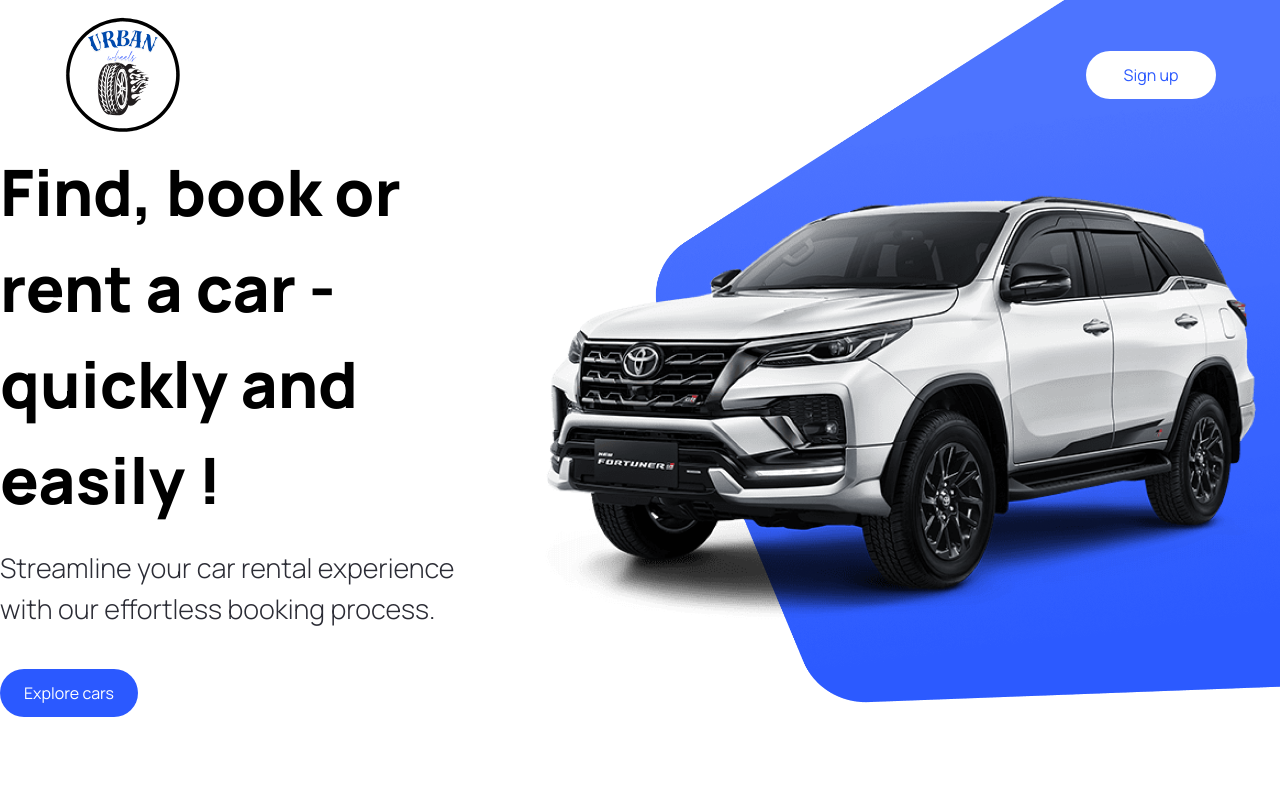
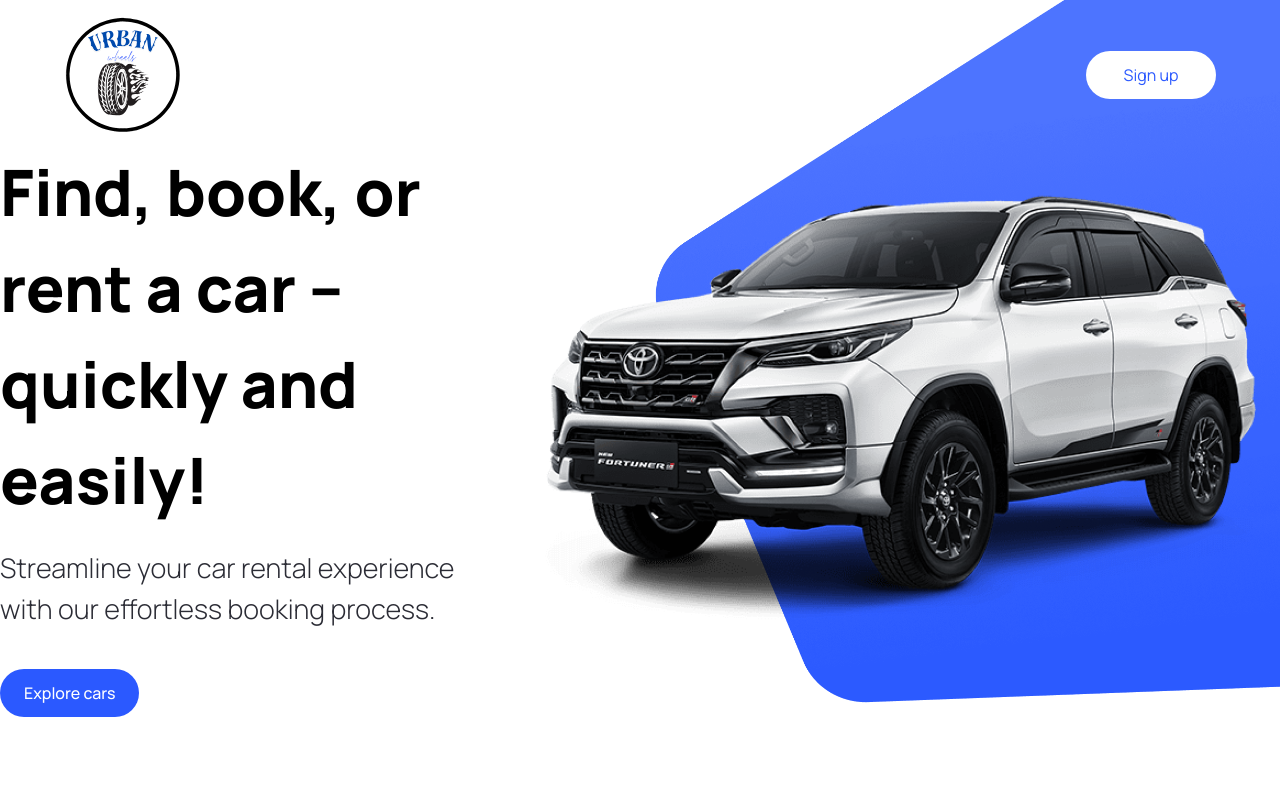
Before and after one commit to mwangimuringi/urbanwheels, a Next.js app: page / in a window 1280 px wide. Shown: the top 800 px of the page. Built offline with nearby package versions, Linux system fonts and the light colour scheme; no server answers; the database is empty.

Commit message:
Refactored Inline Props to Improve Accessibility

```diff
--- a/components/hero.tsx
+++ b/components/hero.tsx
@@ -1,40 +1,46 @@
-'use client'
-import React from 'react'
-import CustomButton from './CustomButton'
-import Image from 'next/image'
+'use client';
+
+import React from 'react';
+import CustomButton from './CustomButton';
+import Image from 'next/image';
 
 const Hero = () => {
   const handleScroll = () => {
+    console.log("Scroll to explore section.");
+  };
 
-  }
   return (
     <div className="hero">
       <div className="flex-1 pt-36 px-0">
-      <h1 className='hero__title'>
-        Find, book or rent a car - quickly and easily !
+        <h1 className="hero__title">
+          Find, book, or rent a car – quickly and easily!
         </h1>
-      <p className='hero__subtitle'>
+        <p className="hero__subtitle">
           Streamline your car rental experience with our effortless booking process.
         </p>
         <CustomButton
           title="Explore cars"
-          containerStyles="bg-primary-blue text-white rounded-full mt-10"
-          handleClick={handleScroll} btnType={'button'} textStyles={''} isDisabled={false}      />
+          containerStyles="bg-primary-blue text-white rounded-full mt-10 hover:bg-primary-blue-dark transition ease-in-out"
+          handleClick={handleScroll}
+          btnType="button"
+          textStyles="font-medium"
+          isDisabled={false}
+          aria-label="Explore cars button"
+        />
       </div>
-        {/* image body */}
       <div className="hero__image-container">
         <div className="hero__image">
           <Image
-          src={`/hero.png`}
-          alt="hero"
+            src="/hero.png"
+            alt="Hero illustration"
             fill
             className="object-contain"
           />
         </div>
-        <div className="hero__image-overlay"/>
+        <div className="hero__image-overlay" />
       </div>
     </div>
-  )
-}
+  );
+};
 
-export default Hero
+export default Hero;
```
Lines whose indentation alone changed are shown as unchanged.
